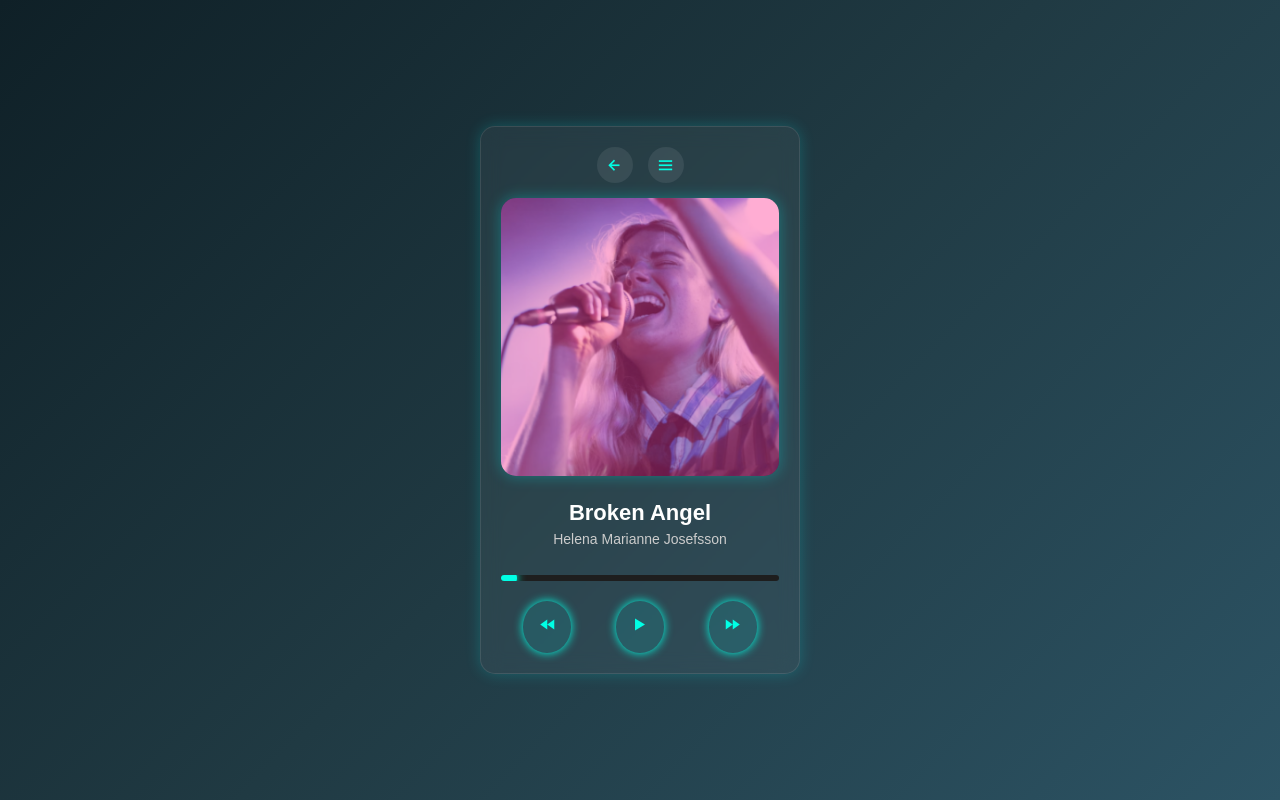
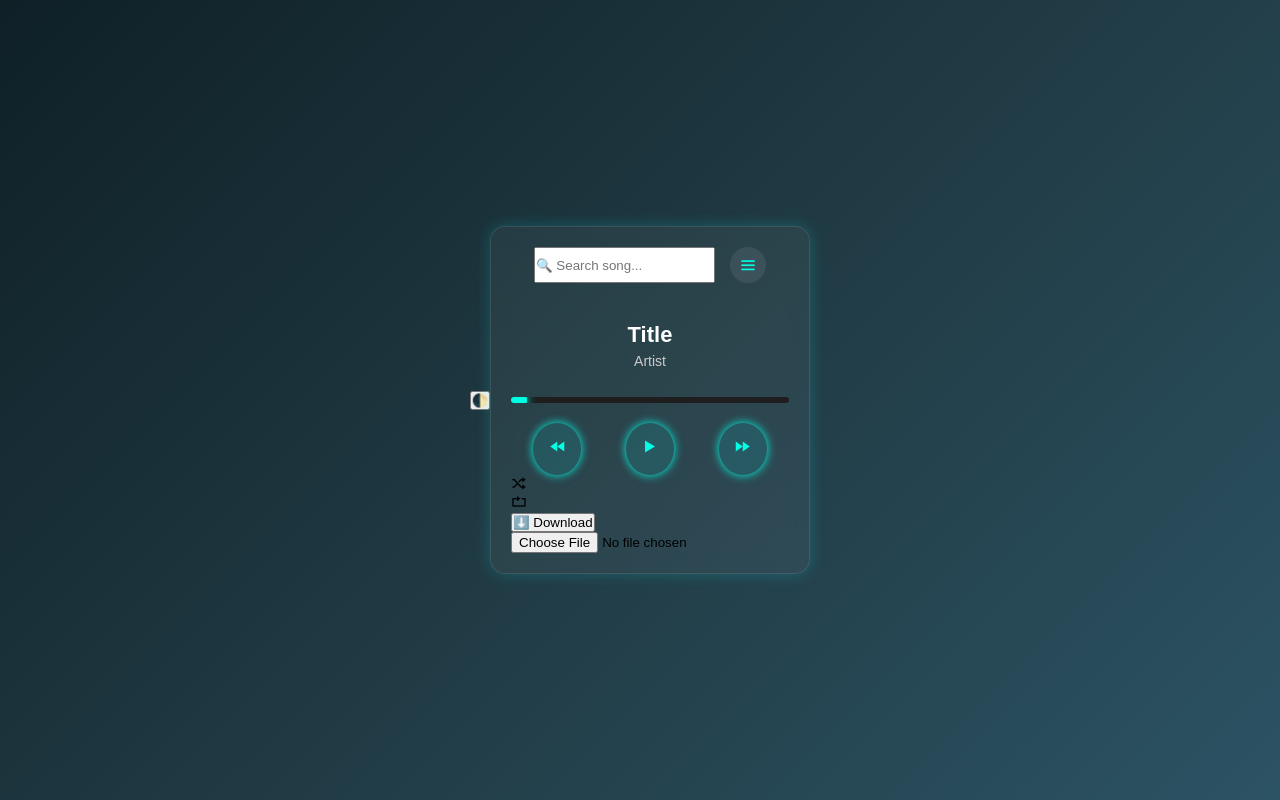
Before and after one commit to HasibCoderLab/EchoTune, a plain HTML site: page index.html in a window 1280 px wide. Drawn offline with nearby package versions, Linux system fonts and the light colour scheme.

Commit message:
Update-HTML-Code

```diff
--- a/index.html
+++ b/index.html
@@ -3,35 +3,51 @@
 <head>
   <meta charset="UTF-8" />
   <meta name="viewport" content="width=device-width, initial-scale=1.0"/>
-  <title>EchoTune</title>
+  <title>EchoTune - Music Player</title>
   <link rel="stylesheet" href="style.css" />
-  <link rel="shortcut icon" href="/media/images/icon/icon.jfif" type="image/x-icon" />
   <link href='https://unpkg.com/boxicons@2.1.4/css/boxicons.min.css' rel='stylesheet'/>
 </head>
 <body>
+  <button onclick="toggleMode()" class="mode-toggle">🌓</button>
+
   <div class="containar">
     <div class="music-player">
       <nav>
-        <div class="circle"><i class='bx bx-left-arrow-alt'></i></div>
-        <div class="circle"><i class='bx bx-menu'></i></div>
+        <input type="text" id="search" placeholder="🔍 Search song..." />
+        <div class="circle" onclick="togglePlaylist()"><i class='bx bx-menu'></i></div>
       </nav>
 
-      <img src="/media/images/Photo1.png" class="song-image">
-      <h1>Broken Angel</h1>
-      <p>Helena Marianne Josefsson</p>
+      <img src="" class="song-image" id="songImage">
+      <h1 id="songTitle">Title</h1>
+      <p id="songArtist">Artist</p>
 
       <audio id="song">
-        <source src="media/Music/Arash feat. Helena - Broken Angel .mp3" type="audio/mp3">
+        <source src="" type="audio/mp3" id="songSource">
       </audio>
 
       <input type="range" value="0" id="progress" />
 
       <div class="controls">
-        <div><i class='bx bx-rewind'></i></div>
+        <div onclick="prevSong()"><i class='bx bx-rewind'></i></div>
         <div onclick="playPause()"><i class='bx bx-play' id="ctrlIcon"></i></div>
-        <div><i class='bx bx-fast-forward'></i></div>
+        <div onclick="nextSong()"><i class='bx bx-fast-forward'></i></div>
+      </div>
+
+      <div class="extra-controls">
+        <div onclick="toggleShuffle()" title="Shuffle"><i class='bx bx-shuffle' id="shuffleIcon"></i></div>
+        <div onclick="toggleRepeat()" title="Repeat"><i class='bx bx-repeat' id="repeatIcon"></i></div>
+      </div>
+
+      <div class="download">
+        <button onclick="downloadSong()">⬇️ Download</button>
+      </div>
+
+      <div class="upload-section">
+        <input type="file" accept="audio/*" id="fileInput" />
       </div>
     </div>
+
+    <div id="playlist" class="playlist hidden"></div>
   </div>
 
   <script src="script.js"></script>
```
